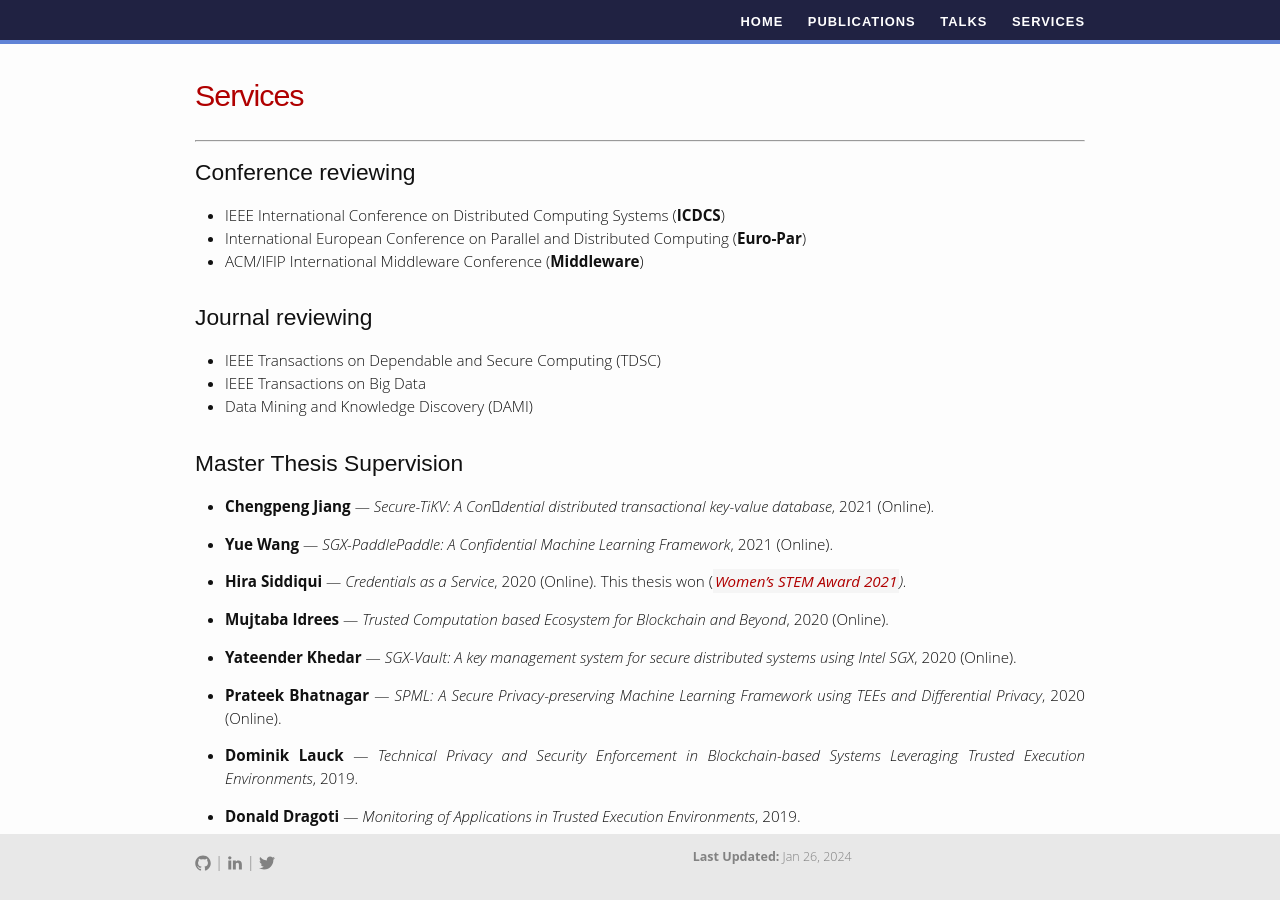
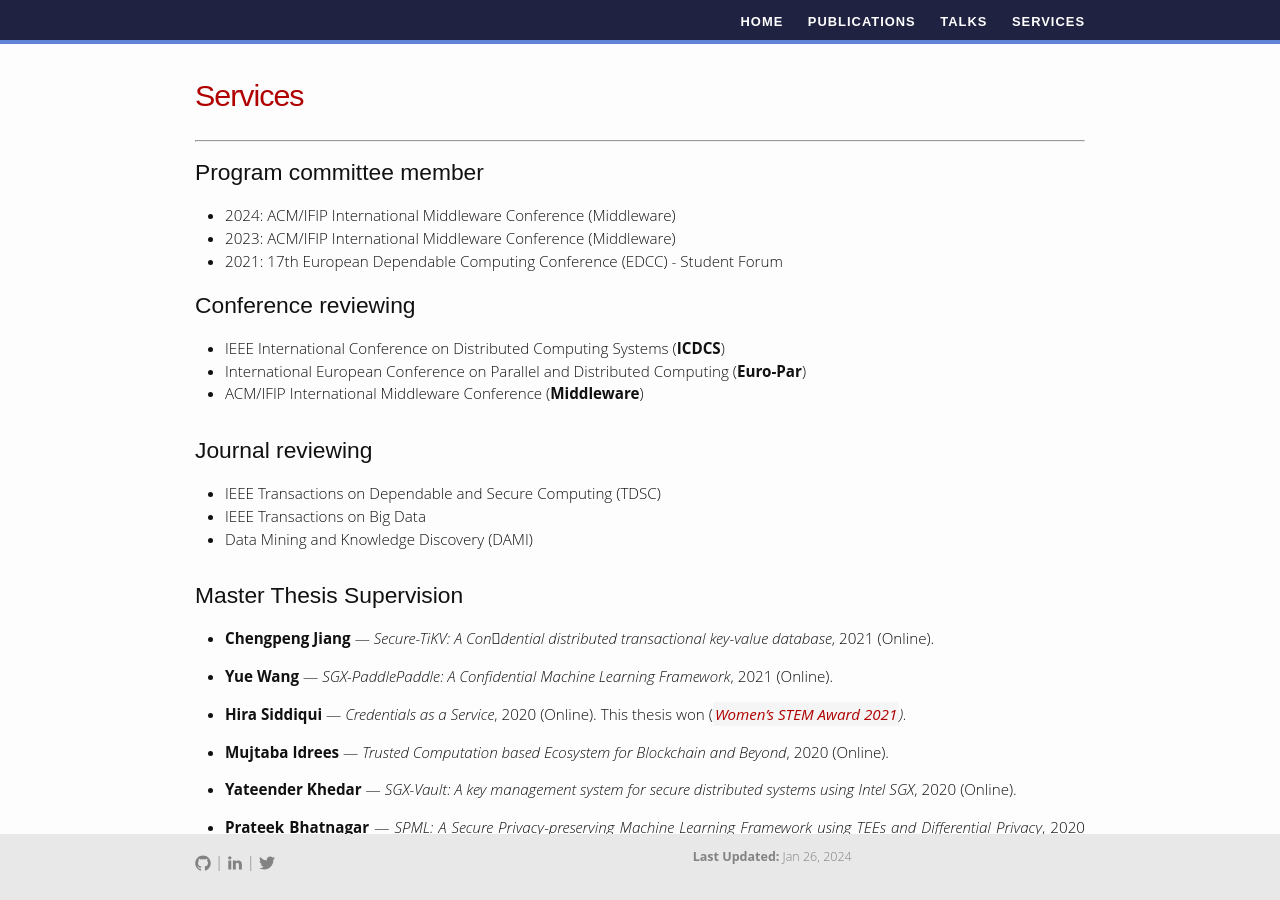
Before and after one commit to doflink/doflink.github.io, a Jekyll site: the page built from services.md, in a window 1280 px wide and 900 px high. Built offline with Jekyll 4.4.1, drawn with Linux system fonts in a browser that asks for light colours.

Commit message:
feat: update status

```diff
--- a/services.md
+++ b/services.md
@@ -30,6 +30,11 @@ _Traffic Dispersion Graph Based Anomaly Detection_ -->
 
 -----
 <hr style="height:8pt; visibility:hidden;" />
+## Program committee member
+- 2024: ACM/IFIP International Middleware Conference (Middleware)
+- 2023: ACM/IFIP International Middleware Conference (Middleware)
+- 2021: 17th European Dependable Computing Conference (EDCC) - Student Forum
+
 ## Conference reviewing
 - IEEE International Conference on Distributed Computing Systems (**ICDCS**)
 - International European Conference on Parallel and Distributed Computing (**Euro-Par**)
```
